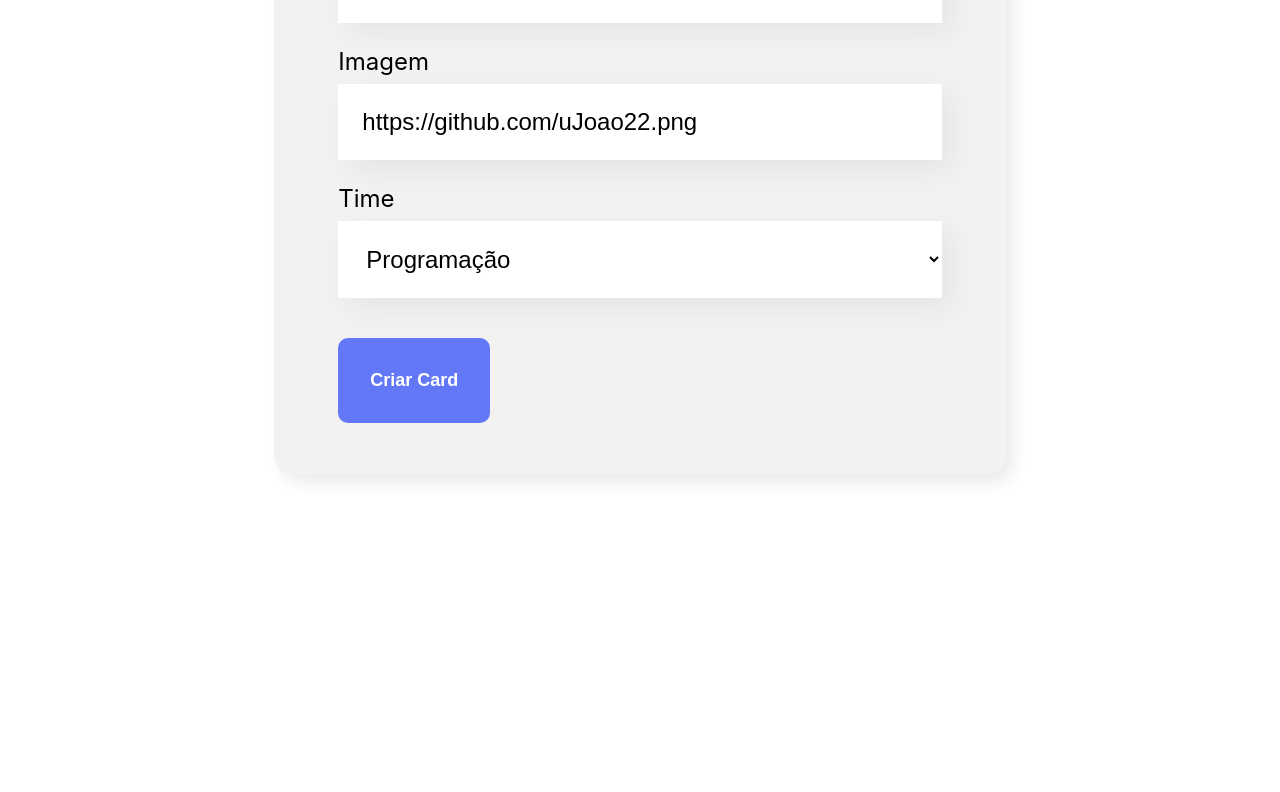
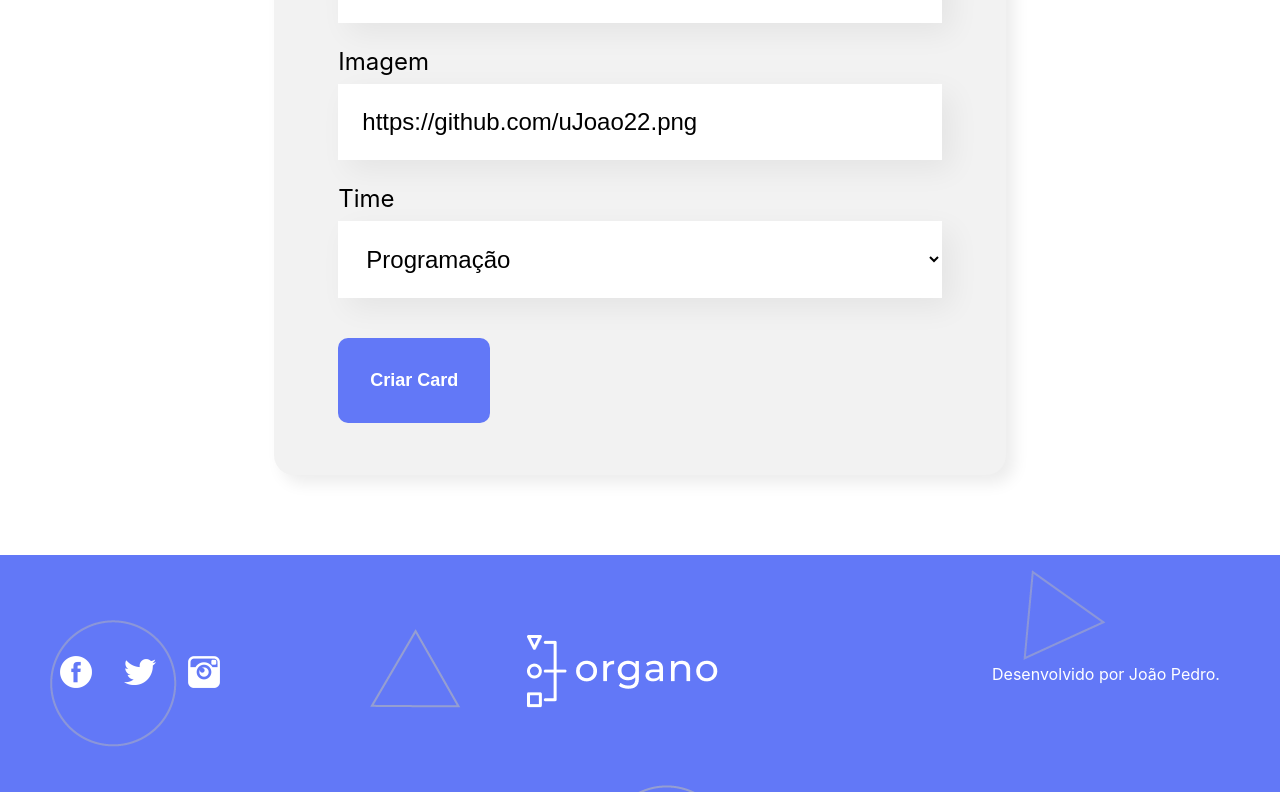
Before and after one commit to uJoao22/react-com-typescript, a React (Create React App) app: page / in a window 1280 px wide. Shown: the part 914-1706 px from the top of the page. Before the commit the page ends 1469 px from the top, so only its background shows below. Built offline with nearby package versions, Linux system fonts and the light colour scheme; the HTML template or start-up script is replaced by a standard one.

Commit message:
Rodapé e alguns ajustes

```diff
--- a/src/App.js
+++ b/src/App.js
@@ -2,6 +2,7 @@ import { useState } from 'react';
 import Banner from './components/Banner';
 import Form from './components/Form';
 import Team from './components/Team';
+import Footer from './components/Footer';
 import TimeContext from './context/times';
 
 function App() {
@@ -63,6 +64,8 @@ function App() {
         time={time}
         colaboradores={colaboradores.filter(colaborador => colaborador.time === time.nome)}
       />)}
+
+      <Footer />
     </div>
   );
 }
--- a/src/components/Card/Card.css
+++ b/src/components/Card/Card.css
@@ -1,9 +1,9 @@
 .colaborador {
     width: 280px;
+    margin: 32px 32px;
 }
 
 .colaborador .cabecalho {
-    background-color: #F0F0F0;
     border-radius: 10px 10px 0px 0px;
 }
 
@@ -18,7 +18,7 @@
     background: #FFFFFF;
     box-shadow: 5px 5px 15px rgba(0, 0, 0, 0.08);
     border-radius: 0px 0px 10px 10px;
-    padding: 90px 0px 40px 0px;
+    padding: 40px 0px 10px 0px;
 }
 
 .colaborador .rodape h4 {
@@ -30,6 +30,7 @@
 }
 
 .colaborador .rodape h5 {
+    margin: 16px;
     font-size: 18px;
     line-height: 22px;
     color: #212121;
--- a/src/components/Card/Card.js
+++ b/src/components/Card/Card.js
@@ -1,9 +1,9 @@
 import './Card.css';
 
-    export const Card = ({ colaborador }) => {
+    export const Card = ({ colaborador, corDeFundo }) => {
     return(
         <div className='colaborador'>
-            <div className='cabecalho'>
+            <div className='cabecalho' style={{ backgroundColor: corDeFundo }}>
                 <img src={colaborador.imagem} alt={colaborador.nome}></img>
             </div>
 
--- a/src/components/DropDown/DropDown.js
+++ b/src/components/DropDown/DropDown.js
@@ -7,7 +7,11 @@ export const DropDown = (props) => (
 
         <TimeContext.Consumer>
             {itens => (
-                <select value={props.valor} onChange={e =>  props.aoAlterado(e.target.value)} required={props.required}>
+                <select required={props.required}
+                    onChange={e =>  props.aoAlterado(e.target.value)}
+                    value={props.valor}
+                >
+                    <option value="">Selecione um time</option>
                     {itens.map(item => <option key={item}>{item}</option>)}
                 </select>
             )}
--- /dev/null
+++ b/src/components/Footer/Footer.css
@@ -0,0 +1,18 @@
+.footer {
+    background-color: #6278F7;
+    background-image: url('../../../public/images/fundo.png');
+    color: white;
+    display: flex;
+    justify-content: space-between;
+    flex-wrap: wrap;
+    align-items: center;
+    padding: 60px;
+}
+
+.footer .redesSociais img{
+    margin-right: 32px;
+}
+
+.footer div{
+    padding: 20px 0px;
+}
--- /dev/null
+++ b/src/components/Footer/Footer.js
@@ -0,0 +1,19 @@
+import './Footer.css';
+
+export const Footer = () => (
+    <footer className='footer'>
+        <div className='redesSociais'>
+            <img src='/images/fb.png' alt='Facebook'/>
+            <img src='/images/tw.png' alt='Twiter'/>
+            <img src='/images/ig.png' alt='Instagram'/>
+        </div>
+
+        <div>
+            <img src='/images/logo.png' alt='Organo'/>
+        </div>
+
+        <div>
+            <p>Desenvolvido por João Pedro.</p>
+        </div>
+    </footer>
+)
--- /dev/null
+++ b/src/components/Footer/index.js
@@ -0,0 +1,3 @@
+import { Footer } from './Footer';
+
+export default Footer;
--- a/src/components/Form/Form.js
+++ b/src/components/Form/Form.js
@@ -16,7 +16,7 @@ export const Form = (props) => {
         setNome('');
         setCargo('');
         setImagem('');
-        setTime('Programação');
+        setTime('');
     }
 
     return (
--- a/src/components/Team/Team.css
+++ b/src/components/Team/Team.css
@@ -1,6 +1,5 @@
 .team {
     text-align: center;
-    padding: 32px;
 }
 
 .team h3 {
@@ -12,7 +11,7 @@
 
 .colaboradores {
     display: flex;
-    justify-content:  space-around;
+    justify-content: center;
     margin-top: 32px;
     flex-wrap: wrap;
 }
--- a/src/components/Team/Team.js
+++ b/src/components/Team/Team.js
@@ -1,18 +1,20 @@
 import './Team.css'
 import Card from '../Card';
 
-export const Team = (props) => {
-    const cssSection = { backgroundColor: props.time.corSecundaria };
+export const Team = ({time, colaboradores}) => {
+    const cssSection = { backgroundColor: time.corSecundaria };
 
     return (
         // Para fazer o filtro de renderizção, pode ser usado tanto o operador do react usando &&, tanto o operador ternario
-        props.colaboradores.length > 0 && <section className='team' style={cssSection}>
-            <h3 style={{ borderColor: props.time.corPrimaria }}>
-                {props.time.nome}
+        colaboradores.length > 0 && <section className='team' style={cssSection}>
+            <h3 style={{ borderColor: time.corPrimaria }}>
+                {time.nome}
             </h3>
 
             <div className='colaboradores'>
-                { props.colaboradores.map(colaborador => <Card key={colaborador.nome} colaborador={colaborador} />) }
+                {colaboradores.map(
+                    colaborador => <Card key={colaborador.nome} colaborador={colaborador} corDeFundo={time.corPrimaria}/>
+                )}
             </div>
         </section>
     )
```
